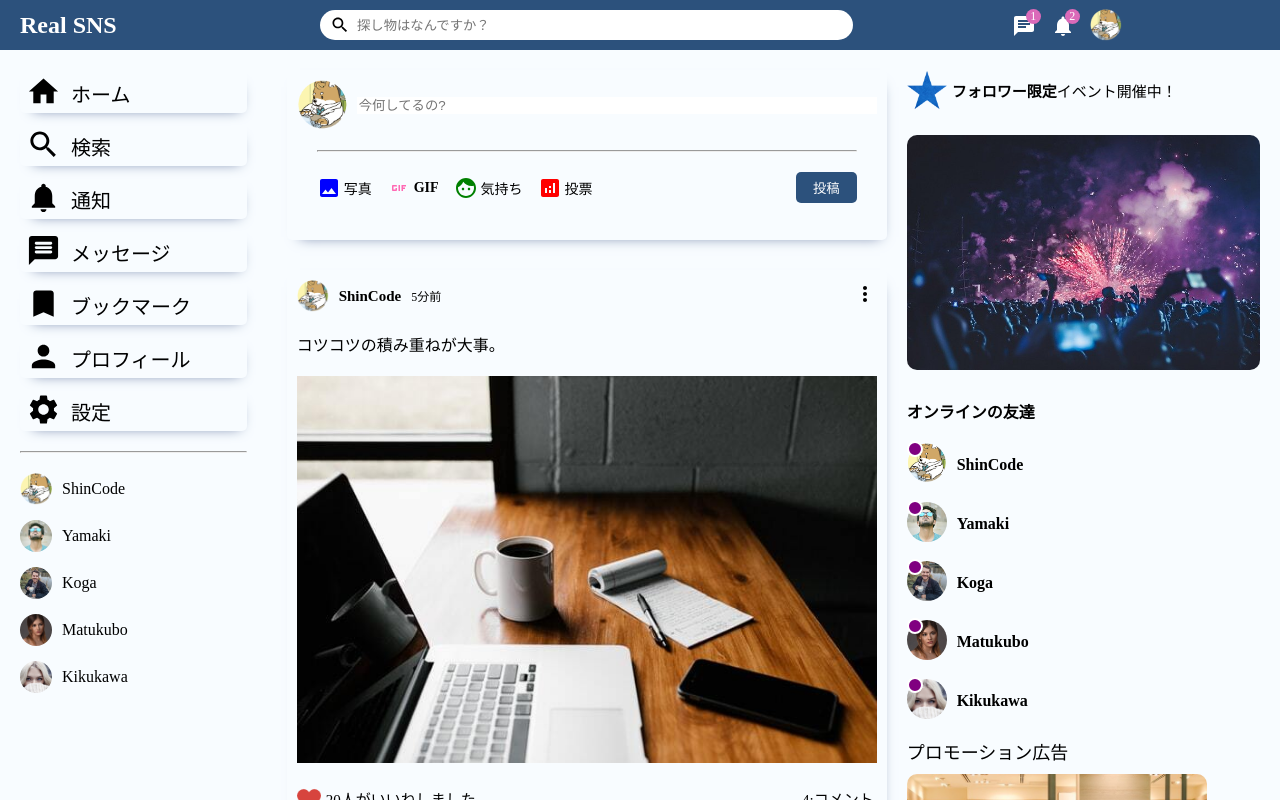
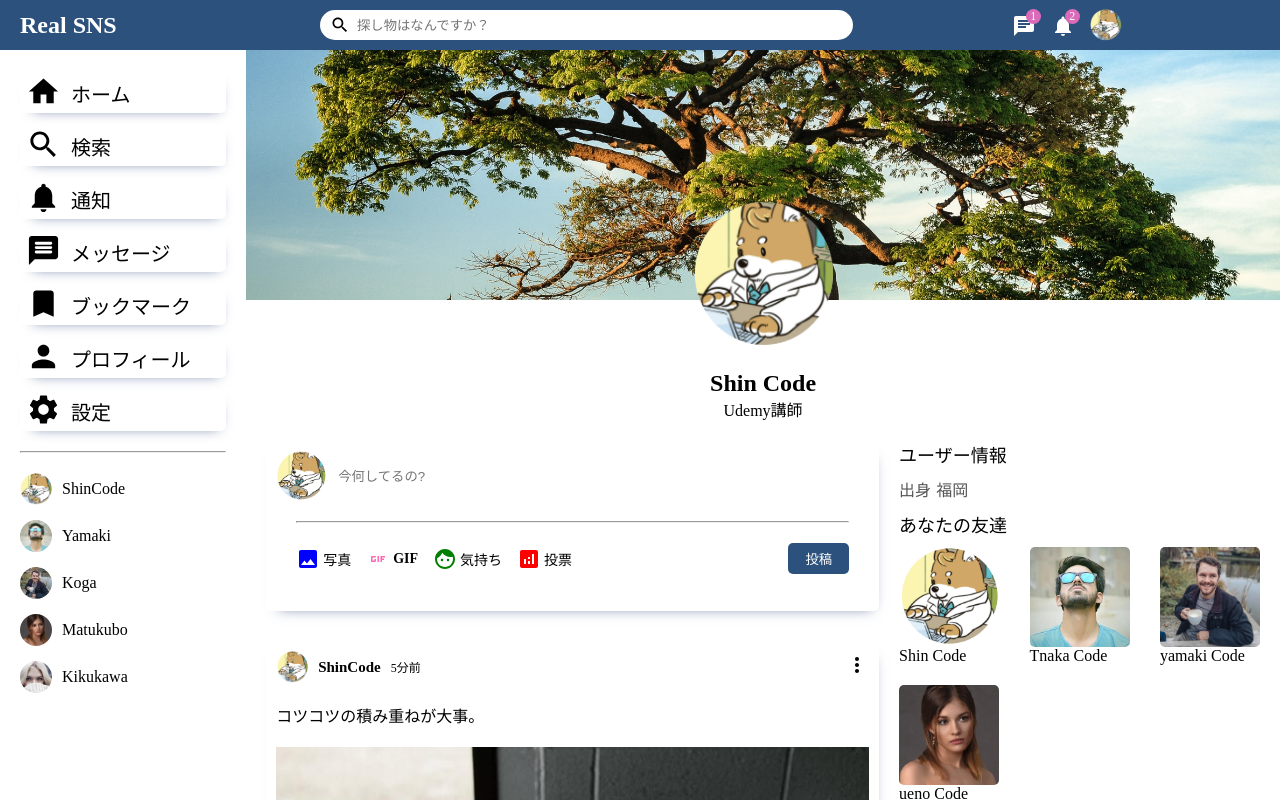
Before and after one commit to ryuya416/Real-SNS-frontend, a React (Create React App) app: page / in a window 1280 px wide. Shown: the top 800 px of the page. Built offline with nearby package versions, Linux system fonts and the light colour scheme.

Commit message:
✨ プロフィールコンポーネント

```diff
--- a/src/App.jsx
+++ b/src/App.jsx
@@ -1,7 +1,8 @@
 import Home from "./pages/home/Home";
+import { Profile } from "./pages/profile/Profile";
 
 function App() {
-  return <Home />;
+  return <Profile />;
 }
 
 export default App;
--- a/src/components/rightbar/Rightbar.css
+++ b/src/components/rightbar/Rightbar.css
@@ -87,3 +87,43 @@
   color: #434343;
   margin-top: -20px;
 }
+
+.rightbarTitle {
+  font-size: 18px;
+  font-weight: 550;
+  margin-bottom: 10px;
+}
+
+.rightbarInfo {
+  margin-bottom: 30px;
+}
+
+.rightbarInfoKey {
+  font-weight: 500;
+  margin-right: 5px;
+  color: #555;
+}
+
+.rightbarInfoItem {
+  margin-bottom: 10px;
+}
+
+.rightbarFollowings {
+  display: flex;
+  flex-wrap: wrap;
+  justify-content: space-between;
+}
+
+.rightbarFollowing {
+  display: flex;
+  flex-direction: column;
+  margin-bottom: 20px;
+  cursor: pointer;
+}
+
+.rightbarFollowingImg {
+  width: 100px;
+  height: 100px;
+  border-radius: 5px;
+  object-fit: cover;
+}
--- a/src/components/rightbar/Rightbar.jsx
+++ b/src/components/rightbar/Rightbar.jsx
@@ -3,10 +3,10 @@
 import { Users } from "../../dummyData";
 import { Online } from "../online/Online";
 
-export const Rightbar = () => {
-  return (
-    <div className="rightbar">
-      <div className="rightbarWrapper">
+export const Rightbar = ({ profile }) => {
+  const HomeRightbar = () => {
+    return (
+      <>
         <div className="eventConttainer">
           <img src="assets/star.png" alt="" className="statImg" />
           <span className="eventText">
@@ -39,6 +39,63 @@
           className="rightbarPromotionImg"
         />
         <p className="promotionName">shincode株式会社</p>
+      </>
+    );
+  };
+
+  const ProfileRightbar = () => {
+    return (
+      <>
+        <h4 className="rightbarTitle">ユーザー情報</h4>
+        <div className="rightbarInfo">
+          <div className="rightbarInfoItem">
+            <span className="rightbarInfoKey">出身</span>
+            <span className="rightbarInfoKey">福岡</span>
+          </div>
+          <h4 className="rightbarTitle">あなたの友達</h4>
+          <div className="rightbarFollowings">
+            <div className="rightbarFollowing">
+              <img
+                src="assets/person/1.jpeg"
+                alt=""
+                className="rightbarFollowingImg"
+              />
+              <span className="rightbarFollowingName">Shin Code</span>
+            </div>
+            <div className="rightbarFollowing">
+              <img
+                src="assets/person/2.jpeg"
+                alt=""
+                className="rightbarFollowingImg"
+              />
+              <span className="rightbarFollowingName">Tnaka Code</span>
+            </div>
+            <div className="rightbarFollowing">
+              <img
+                src="assets/person/3.jpeg"
+                alt=""
+                className="rightbarFollowingImg"
+              />
+              <span className="rightbarFollowingName">yamaki Code</span>
+            </div>
+            <div className="rightbarFollowing">
+              <img
+                src="assets/person/4.jpeg"
+                alt=""
+                className="rightbarFollowingImg"
+              />
+              <span className="rightbarFollowingName">ueno Code</span>
+            </div>
+          </div>
+        </div>
+      </>
+    );
+  };
+
+  return (
+    <div className="rightbar">
+      <div className="rightbarWrapper">
+        {profile ? <ProfileRightbar /> : <HomeRightbar />}
       </div>
     </div>
   );
--- /dev/null
+++ b/src/pages/profile/Profile.css
@@ -0,0 +1,44 @@
+.profile {
+  display: flex;
+}
+
+.profileRight {
+  flex: 10.5;
+}
+
+.profileCover {
+  height: 320px;
+  position: relative;
+}
+
+.profileCoverImg {
+  width: 100%;
+  height: 250px;
+  object-fit: cover;
+}
+
+.profileUserImg {
+  position: absolute;
+  left: 0;
+  right: 0;
+  width: 150px;
+  height: 150px;
+  border-radius: 50%;
+  margin: auto;
+  top: 150px;
+}
+
+.profileInfo {
+  display: flex;
+  flex-direction: column;
+  align-items: center;
+  justify-content: center;
+}
+
+.profileInfoName {
+  font-size: 24px;
+}
+
+.profileRightBottom {
+  display: flex;
+}
--- /dev/null
+++ b/src/pages/profile/Profile.jsx
@@ -0,0 +1,41 @@
+import React from "react";
+import { Rightbar } from "../../components/rightbar/Rightbar";
+import { Sidebar } from "../../components/sidebar/Sidebar";
+import { TimeLine } from "../../components/timeline/TimeLine";
+import { Topbar } from "../../components/topbar/Topbar";
+import "./Profile.css";
+
+export const Profile = () => {
+  return (
+    <>
+      <Topbar />
+      <div className="profile">
+        <Sidebar />
+        <div className="profileRight">
+          <div className="profileRightTop">
+            <div className="profileCover">
+              <img
+                src="assets/post/3.jpeg"
+                alt=""
+                className="profileCoverImg"
+              />
+              <img
+                src="assets/person/1.jpeg"
+                alt=""
+                className="profileUserImg"
+              />
+            </div>
+            <div className="profileInfo">
+              <h4 className="profileInfoName">Shin Code</h4>
+              <span className="profileInfoDesc">Udemy講師</span>
+            </div>
+          </div>
+          <div className="profileRightBottom">
+            <TimeLine />
+            <Rightbar profile />
+          </div>
+        </div>
+      </div>
+    </>
+  );
+};
```
